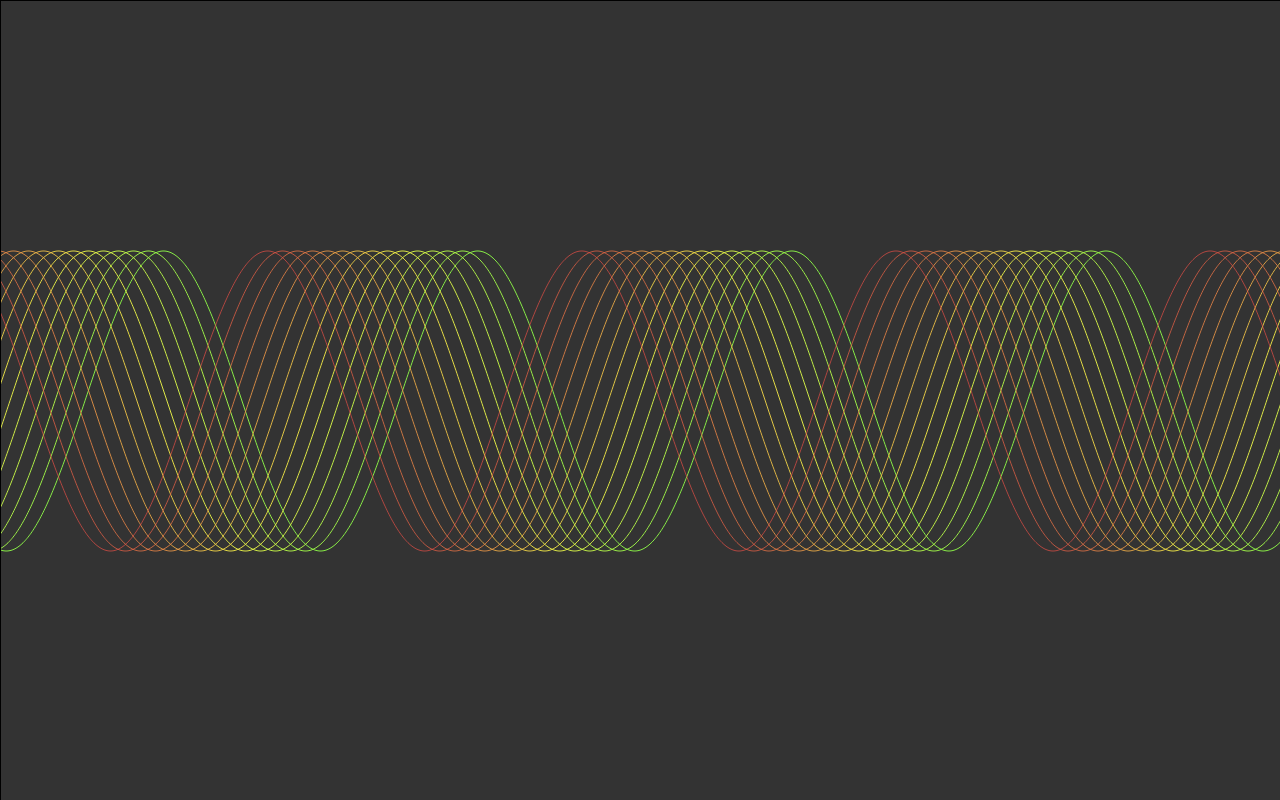
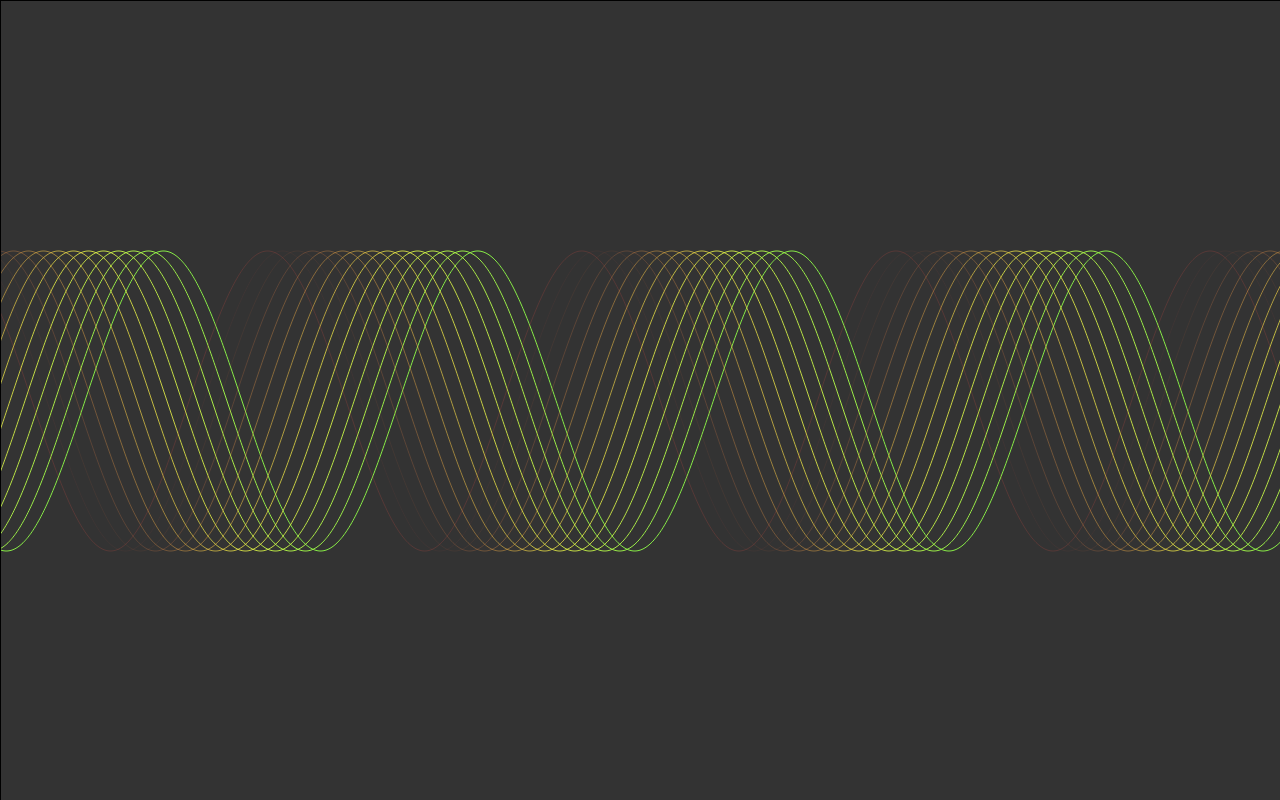
Before and after one commit to repercussive/canvas-experiments, a Next.js app: page / in a window 1280 px wide. Built offline with nearby package versions, Linux system fonts and the light colour scheme.

Commit message:
make sine waves cooler

```diff
--- a/experiments/SineWaves.tsx
+++ b/experiments/SineWaves.tsx
@@ -44,7 +44,7 @@ const SineWaves = () => {
           hsla(${wave.hue - i / wave.trail * 100},
           80%,
           60%,
-          ${Math.abs(Math.sin(wave.xOffset - i / wave.trail))})`
+          ${Math.abs(Math.sin(wave.xOffset - i / wave.trail * 2))})`
         ctx.stroke()
       }
 
```
